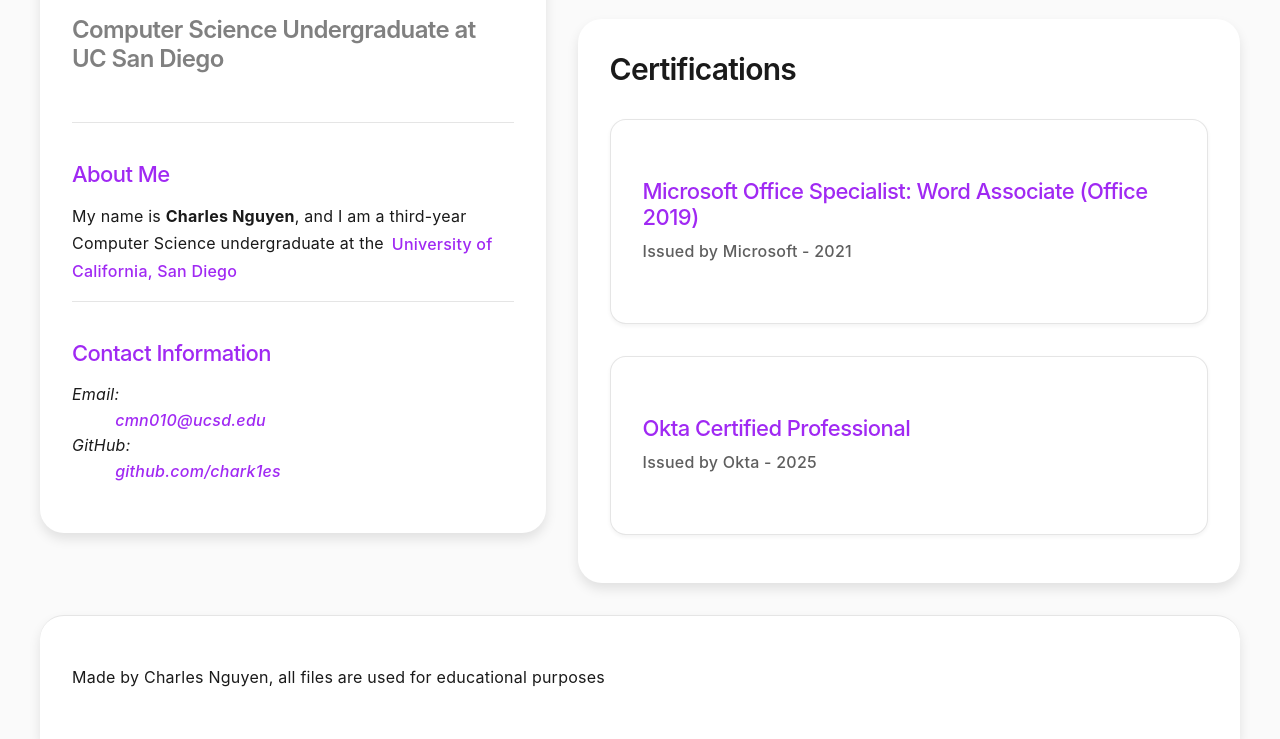
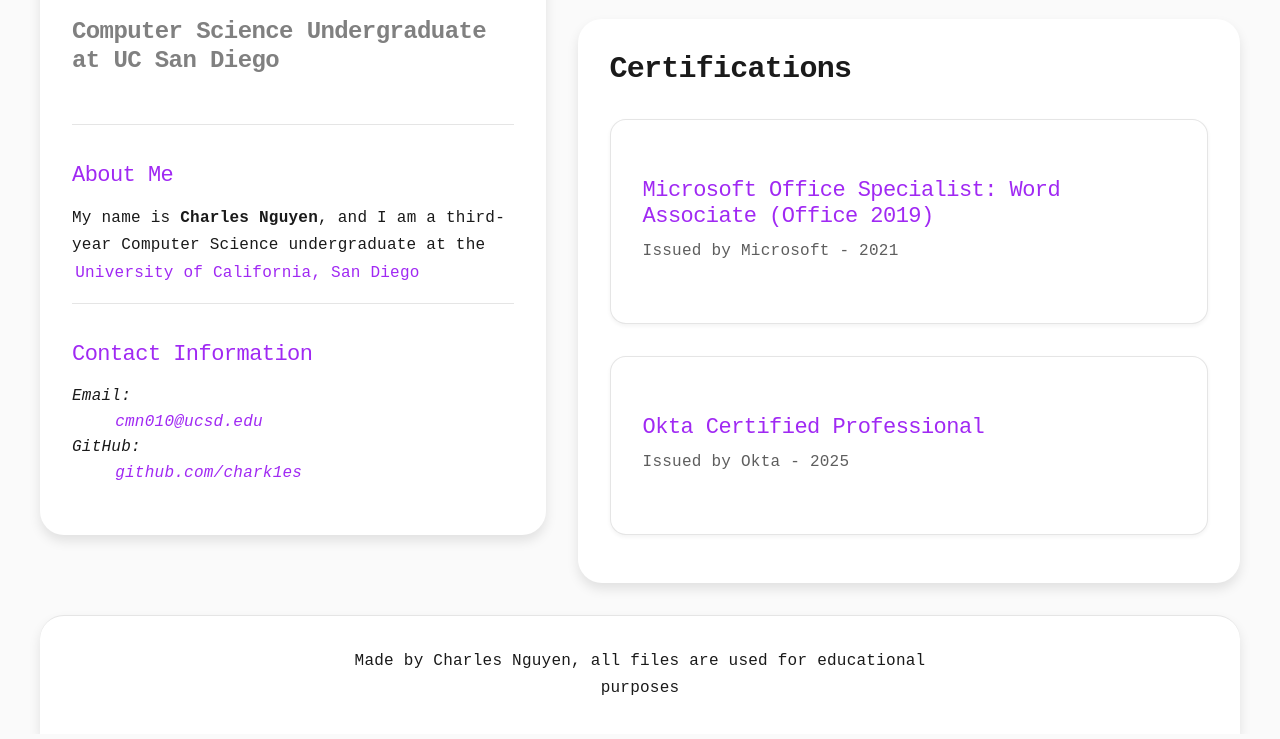
Before and after one commit to chark1es/cse134b-hw5, a plain HTML site: page index.html in a window 1280 px wide. Shown: the part 708-1447 px from the top of the page. Drawn offline with Linux system fonts and the light colour scheme.

Commit message:
Update font to Jetbrains and centered footer

```diff
--- a/global.css
+++ b/global.css
@@ -95,16 +95,13 @@
 }
 
 /* Font import */
-@font-face {
-    font-family: "Inter";
-    src: url("https://fonts.googleapis.com/css2?family=Inter:wght@400;500;600;700&display=swap");
-}
+@import url("https://fonts.googleapis.com/css2?family=JetBrains+Mono:ital,wght@0,100..800;1,100..800&display=swap");
 
 /* Base */
 body {
     background-color: var(--bg-color, --bg-color-fallback);
     color: var(--text-color, --text-color-fallback);
-    font-family: "Inter", system-ui, -apple-system, sans-serif;
+    font-family: "JetBrains Mono", monospace;
     margin: 0;
     min-height: 100dvh;
     display: flex;
@@ -290,6 +287,11 @@ footer {
     margin: 0 auto;
 }
 
+footer p {
+    text-align: center;
+    margin: auto;
+}
+
 /* Skills */
 .skills-grid {
     display: grid;
@@ -459,6 +461,7 @@ section:has(h3) {
     display: flex;
     flex-direction: column;
     gap: var(--spacing-lg);
+    user-select: none;
 }
 
 .cert-list li {
```
